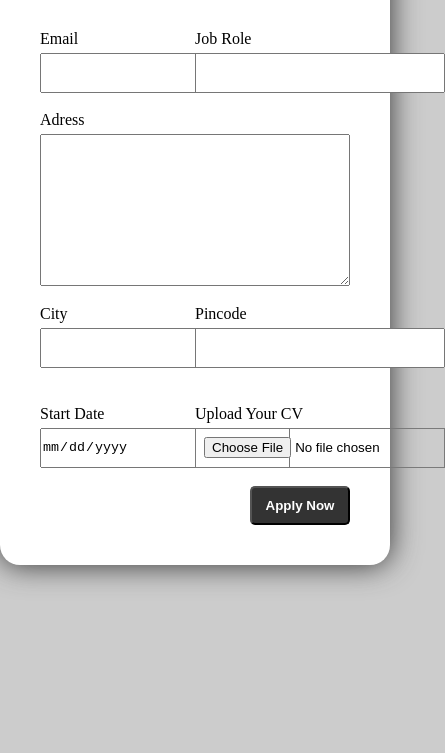
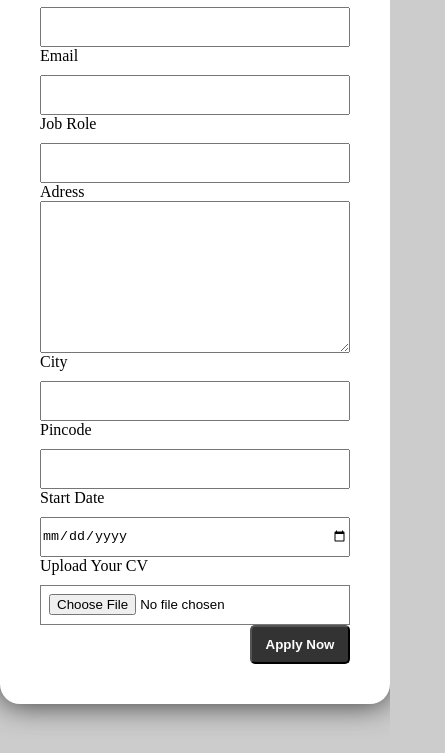
Before and after one commit to Sufiyan92/job-application-form, a plain HTML site: page index.html in a window 390 px wide. Shown: the part 253-1006 px from the top of the page, 445 px wide, since content can reach past the window. Before the commit the page ends 868 px from the top, so only its background shows below. Drawn offline with Linux system fonts and the light colour scheme.

Commit message:
Update style.css
add responsiveness

```diff
--- a/style.css
+++ b/style.css
@@ -33,6 +33,7 @@ body {
 .form-Container-top {
     display: grid;
     min-height: 100vh;
+    column-gap: 10px;
     grid-template-columns: 50% 50%;
     grid-template-rows: 50% 50%;
     min-height: 200px;
@@ -48,6 +49,7 @@ body {
 .form-Container-bottom {
     display: grid;
     min-height: 100vh;
+    column-gap: 10px;
     grid-template-columns: 50% 50%;
     grid-template-rows: 50% 50%;
     min-height: 200px;
@@ -66,14 +68,16 @@ body {
     justify-content: center;
 }
 
-.formInputs label {
-    margin-bottom: 5px;
-}
+.formInputs label {}
 
 .formInputs input {
     margin-top: 2ppx;
     height: 40px;
-    width: 250px;
+    margin: 10px 0 0px 0;
+}
+
+input:focus {
+    outline-color: rgb(8, 0, 255);
 }
 
 .btn {
@@ -88,26 +92,30 @@ button {
     font-weight: bolder;
     background-color: rgb(51, 51, 51);
     color: white;
+    transition: .2s ease-in;
+
 }
 
 button:hover {
     background-color: white;
     color: rgb(51, 51, 51);
     box-shadow: 0px 0px 20px rgb(107, 107, 107);
+    transition: .5s ease-out;
 }
 
 
 /* Media Query----------------------- */
 
-@media screen and () and () {
+@media screen and (max-width:600px) {
 
-    .form-Container-top .form-Container-bottom {
-        display: grid;
-        min-height: 100vh;
-        grid-template-columns: 50% 50%;
-        grid-template-rows: 50% 50%;
-        min-height: 200px;
+    .form-Container-top {
+        display: flex;
+        flex-direction: column;
     }
 
+    .form-Container-bottom {
+        display: flex;
+        flex-direction: column;
+    }
 
 }
```
